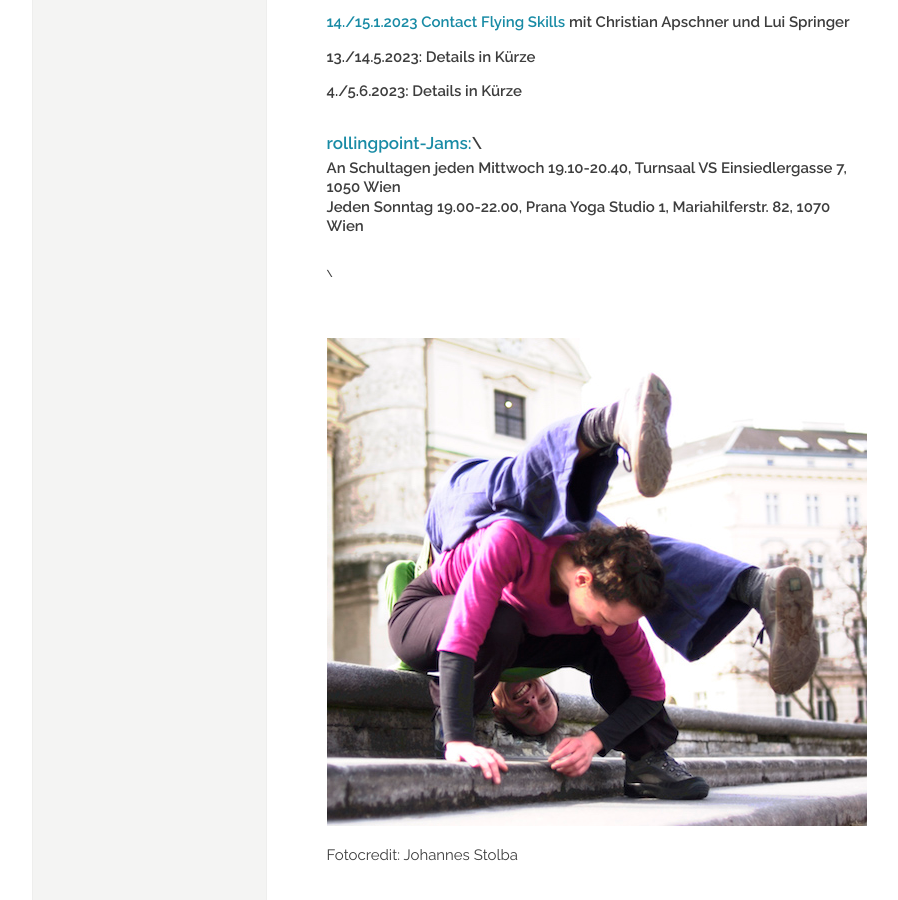
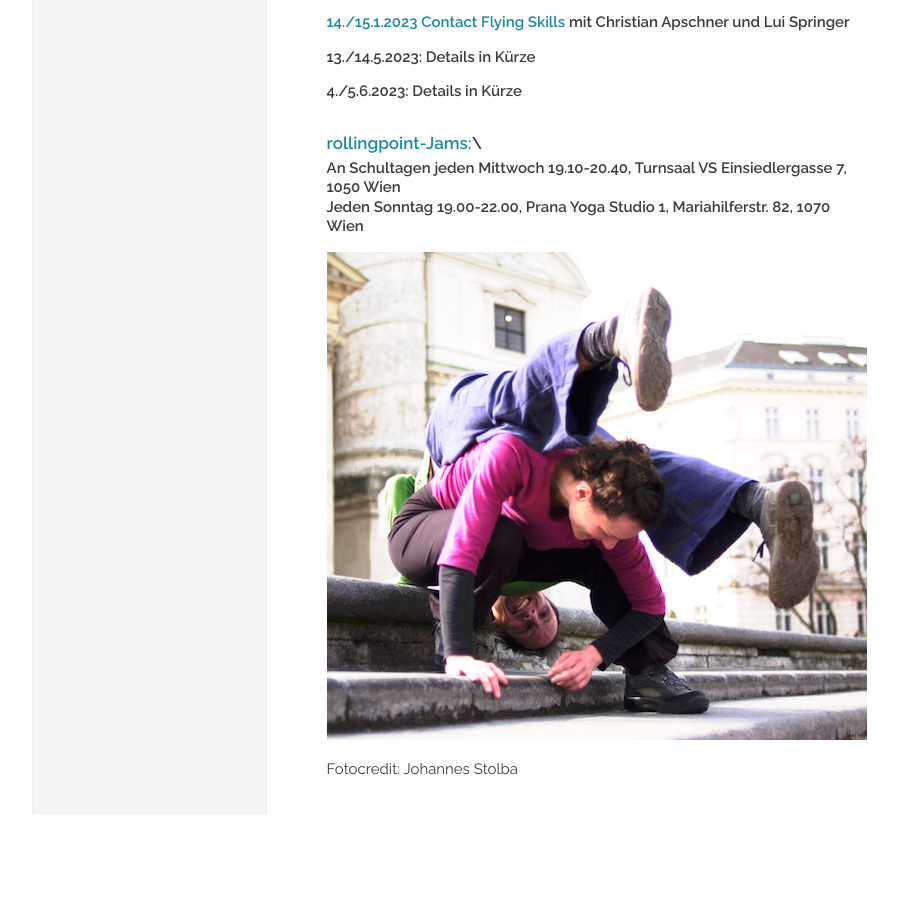
Before and after one commit to manulari/rollingpointat, a Jekyll site: the page built from _pages_de/index.md, in a window 1280 px wide and 900 px high, scrolled down 1887 px. Shown: the whole window, without its empty margins (152-1050 px from the left). Built offline with Jekyll 4.4.1, drawn with Linux system fonts in a browser that asks for light colours; comment, search, counter and statistics services are not loaded; after the commit the page ends 2701 px from its top, so only the background shows below that.

Commit message:
Update page (de) “index”

```diff
--- a/_pages_de/index.md
+++ b/_pages_de/index.md
@@ -65,9 +65,6 @@ Di 28.2.- 20.6.2023, 18.15 – 20.30 (ca.16x)**\
 **An Schultagen jeden Mittwoch 19.10-20.40, Turnsaal VS Einsiedlergasse 7, 1050 Wien**\
 **Jeden Sonntag 19.00-22.00, Prana Yoga Studio 1, Mariahilferstr. 82, 1070 Wien**
 
-###### \
-&nbsp;
-
 ![Mehr CI auf der Stiege](/assets/uploads/dsc_1941a.jpg "Mehr CI auf der Stiege")
 
 Fotocredit: Johannes Stolba
```
